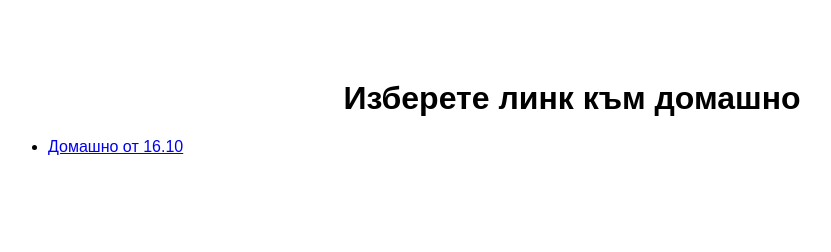
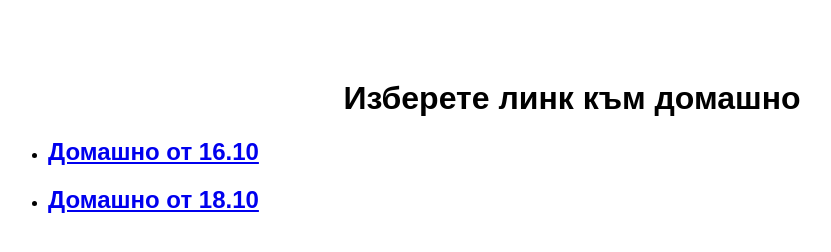
Before and after one commit to 7re3k0/Max_Plus_JavaScript_course, a plain HTML site: page index.html in a window 1280 px wide. Shown: the whole page, without its empty margins (68-899 px from the left). Drawn offline with nearby package versions, Linux system fonts and the light colour scheme; a small style sheet from the web is missing.

Commit message:
Adding of additional links

```diff
--- a/index.html
+++ b/index.html
@@ -26,7 +26,8 @@
     <h1>Изберете линк към домашно</h1>
     <nav>
       <ul>
-        <li><a href="/Max_Plus_JavaScript_course/16_10_HW/">Домашно от 16.10</a></li>
+        <li><h2><a href="/Max_Plus_JavaScript_course/16_10_HW/">Домашно от 16.10</a></h2></li>
+        <li><h2><a href="/Max_Plus_JavaScript_course/18_10_HW/">Домашно от 18.10</a></h2></li>
       </ul>
     </nav>
   </body>
```
